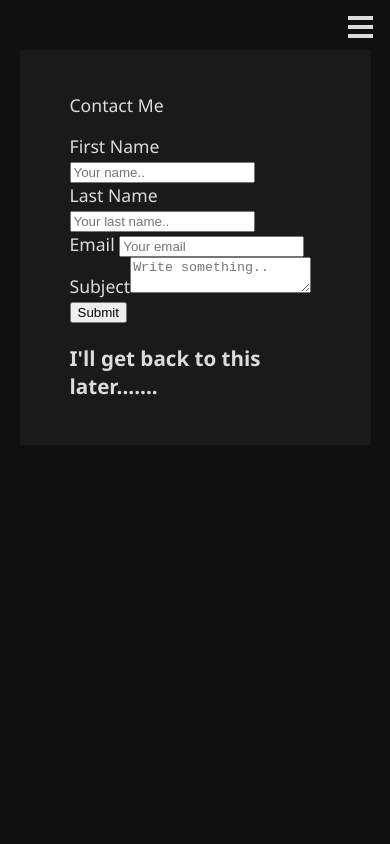
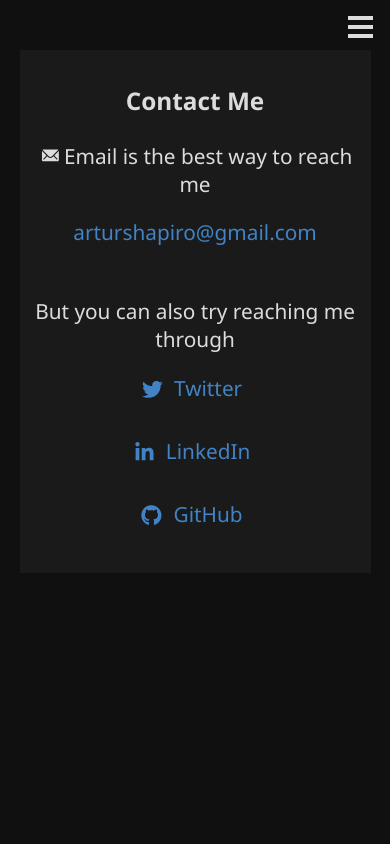
Before and after one commit to ArturCodes/artur-website-app, a React (Create React App) app: page /contact in a window 390 px wide. Shown: the top 844 px of the page. Built offline with nearby package versions, Linux system fonts and the light colour scheme.

Commit message:
personal website minor update
7/7/20

```diff
--- a/src/components/contact/contact.js
+++ b/src/components/contact/contact.js
@@ -1,34 +1,45 @@
-import React from "react"
-import Navbar from "../navbar/navbar"
-import "./contact.scss"
+import React from "react";
+import Navbar from "../navbar/navbar";
+import "./contact.scss";
+import { FaTwitter, FaGithub, FaLinkedinIn } from "react-icons/fa";
+import { IoIosMail } from "react-icons/io";
 
 const Contact = () => {
-   return (
-      <div className="contact-wrapper">
-         <Navbar />
-         <div className="contact-container">
+  return (
+    <div className="contact-wrapper">
+      <Navbar />
+      <div className="contact-container">
 
-            <p>Contact Me</p>
-            <div>
-               <form action="/action_page.php">
-                  <label>First Name </label>
-                  <input type="text" id="fname" name="firstname" placeholder="Your name.." />
-                  <br />
-                  <label>Last Name </label>
-                  <input type="text" id="lname" name="lastname" placeholder="Your last name.." />
-                  <br />
-                  <label>Email </label>
-                  <input type="email" id="email" name="email" placeholder="Your email" />
-                  <br />
-                  <label>Subject</label>
-                  <textarea id="subject" name="subject" placeholder="Write something.."></textarea>
-                  <input type="submit" value="Submit" />
-               </form>
-               <h3>I'll get back to this later.......</h3>
-            </div>
-         </div >
-      </div >
-   )
-}
+        <div className="mail">
+          <h3>Contact Me</h3>
+          <p><IoIosMail /> Email is the best way to reach me</p>
+          <a href="mailto:ArturShapiro@gmail.com">
+              arturshapiro@gmail.com
+          </a>
+        </div> {/* mail */}
 
-export default Contact
+        <div className="other ">
+
+          <p>But you can also try reaching me through </p>
+
+          <div className="other-social">
+
+            <a href="https://twitter.com/ShapiroArtur">
+              <FaTwitter className="es" /> Twitter
+            </a>
+            <a href="https://www.linkedin.com/in/artur-shapiro/">
+              <FaLinkedinIn className="es" /> LinkedIn
+            </a>
+            <a href="https://github.com/ArturCodes">
+              <FaGithub className="es" /> GitHub
+            </a>
+          </div>
+
+        </div> {/* other */}
+
+      </div>
+    </div>
+  );
+};
+
+export default Contact;
--- a/src/components/contact/contact.scss
+++ b/src/components/contact/contact.scss
@@ -5,22 +5,56 @@
   margin: 0;
   padding: 0;
   padding-bottom: 75px;
-  min-height: 500vh;
+  min-height: 100vh;
   height: auto;
   background-color: #101010;
 }
 
 .contact-container {
   font-family: "Segoe UI", sans-serif;
-  font-size: 1.1em;
   box-sizing: border-box;
   max-width: 1080px;
   margin: 0 auto;
   padding: 25px 50px;
   background-color: #1a1a1a;
   color: #dcdcdc;
+  display: flex;
+  flex-direction: column;
+  text-align: center;
+  font-size: 1.3em;
 }
 
+.mail,
+.other {
+  a {
+    color: #101010;
+    color: #4183c4;
+    &:hover {
+      color: #4ea0f1;
+    }
+  }
+}
+
+.mail {
+  svg {
+    position: relative;
+    left: 2px;
+    top: 2.5px;
+  }
+}
+.other {
+  margin-top: 30px;
+}
+
+.other-social {
+  display: flex;
+  flex-direction: row;
+  justify-content: center;
+  a {
+    padding: 0px 25px;
+    margin-bottom: 35px;
+  }
+}
 
 // ----------------------------------
 //        Media Screen < 1000px
@@ -31,6 +65,7 @@
   }
   .contact-container {
     width: 90%;
+    padding: 10px;
   }
 
   .navbar-container {
@@ -49,4 +84,9 @@
       }
     }
   }
+
+  .other-social {
+    flex-direction: column;
+  }
+
 }
--- a/src/components/portfolio/portfolio.js
+++ b/src/components/portfolio/portfolio.js
@@ -25,8 +25,8 @@
           <div className="info">
             <h4>Flower Shop</h4>
 
-            <p>This project was inspired by a friend, taught me rather quickly on the importance of design. I ended up redoing a lot of my work multiple times just because I didn't know what I wanted, and some parts I had to scrap and start all over just because I wasn't satisfied.</p>
-            <p>I learned a lot from my mistakes in making the site. But in the end, I deciding to drop it move on to another project.</p>
+            <p>Inspired by a friend dream of having a flower shop. I decided to create a flower shop website. I learned rather quickly on the importance of design. Ended up redoing a lot of my work multiple times just because I didn't know what I wanted, and some parts I had to scrap and start all over just because I wasn't satisfied.</p>
+            <p>I learned a lot from my mistakes in making the site. But in the end, I deciding to drop it move on to the next project.</p>
             <span>Build using React, React-Router, JavaScript, HTML, SCSS, Photoshop</span>
           </div>
           <div className="pic">
--- a/src/components/portfolio/portfolio.scss
+++ b/src/components/portfolio/portfolio.scss
@@ -66,6 +66,7 @@
   }
   .portfolio-container {
     width: 90%;
+    padding: 0;
   }
 
   .navbar-container {
@@ -84,4 +85,23 @@
       }
     }
   }
+
+  .p-container {
+    flex-direction: column;
+  }
+  .info {
+    width: 90%;
+  }
+  img {
+    padding: 5px;
+    margin-top: 15px;
+    margin-bottom: 30px;
+    // min-width: 350px;
+    border: 1px solid rgb(100, 100, 100);
+    width: 150px;
+    &:hover {
+      transition: 0.25s;
+      border: 1px solid rgb(219, 219, 219);
+    }
+  }
 }
```
